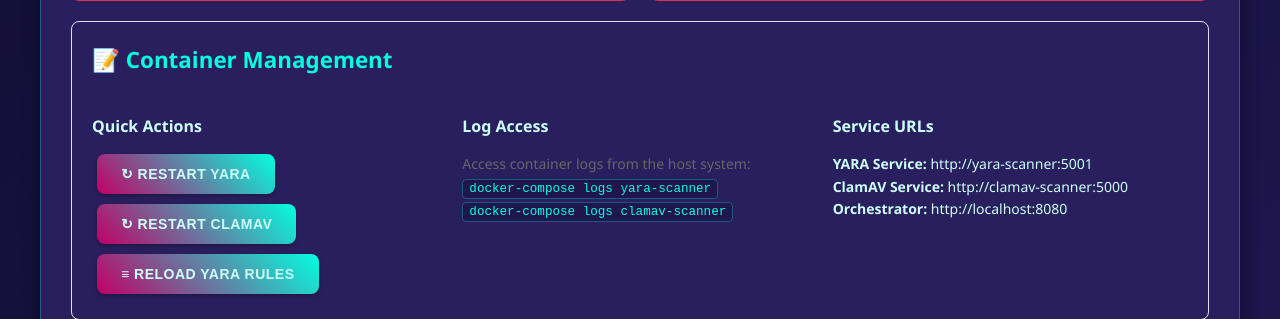
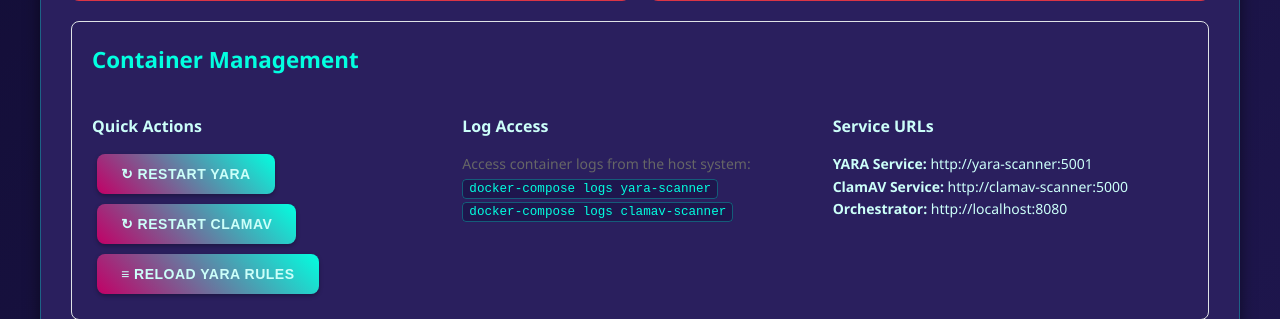
Before and after one commit to PrismInfosecLabs/PRIMAL, a Flask app: page /containers in a window 1280 px wide. Shown: the part 893-1212 px from the top of the page. Run offline with Flask 3, Linux system fonts and the light colour scheme; data that the repository does not hold is empty; parts of the project's set-up code (start-up, migrations or seed data) failed here and were passed over.

Commit message:
Update containers.html

```diff
--- a/templates/containers.html
+++ b/templates/containers.html
@@ -21,7 +21,7 @@
 
 <!-- Container Actions -->
 <div style="border: 1px solid #dee2e6; border-radius: 8px; padding: 20px; margin: 20px 0;">
-    <h3 style="margin-top: 0;">&#128221; Container Management</h3>
+    <h3 style="margin-top: 0;">Container Management</h3>
     <div style="display: grid; grid-template-columns: repeat(auto-fit, minmax(280px, 1fr)); gap: 15px;">
         <div>
             <h4>Quick Actions</h4>
```
